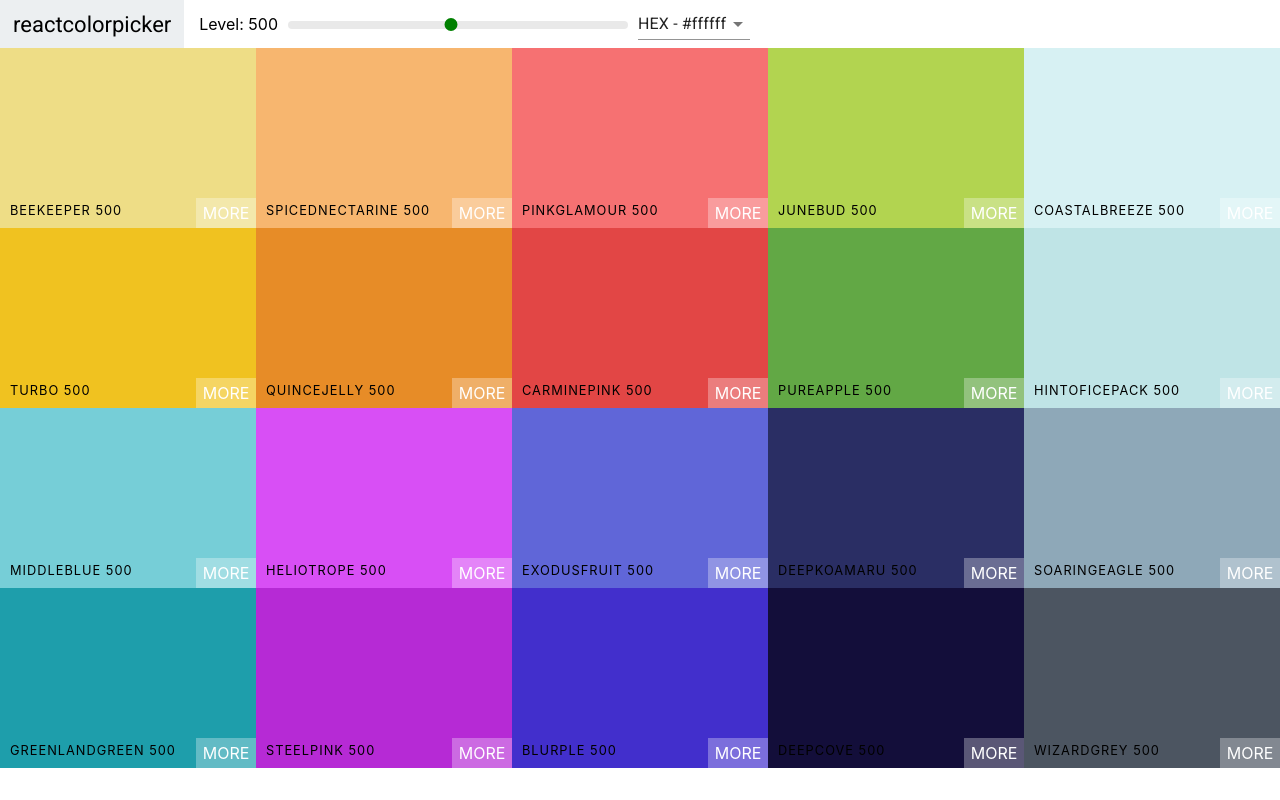
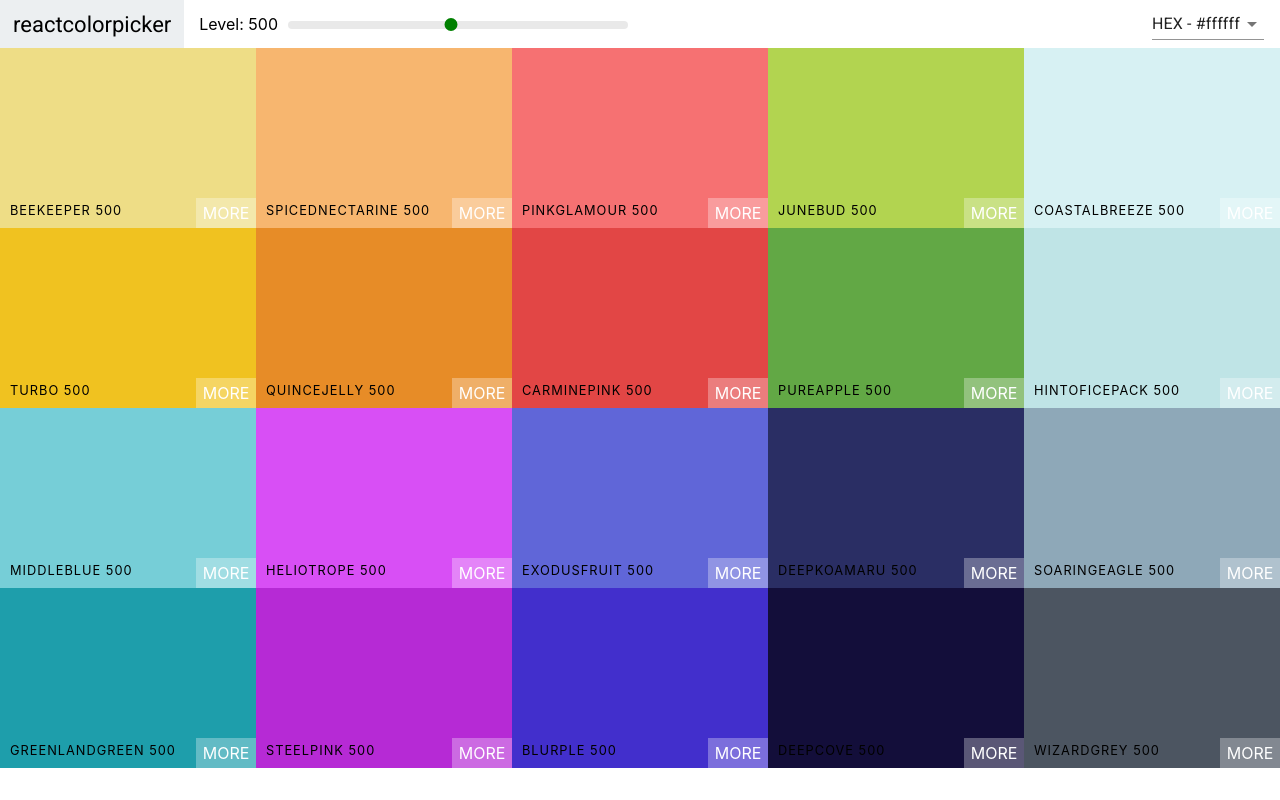
Before and after one commit to RGnt/colors-app, a React (Create React App) app: page / in a window 1280 px wide. Built offline with nearby package versions, Linux system fonts and the light colour scheme; the HTML template or start-up script is replaced by a standard one.

Commit message:
Snackbar

```diff
--- a/package.json
+++ b/package.json
@@ -4,6 +4,7 @@
   "private": true,
   "dependencies": {
     "@material-ui/core": "^4.3.2",
+    "@material-ui/icons": "^4.2.1",
     "chroma-js": "^2.0.4",
     "node-sass": "^4.12.0",
     "rc-slider": "^8.6.13",
--- a/src/Navbar/Navbar.js
+++ b/src/Navbar/Navbar.js
@@ -1,15 +1,20 @@
-import React from 'react';
+import React, { useState } from 'react';
 import Select from '@material-ui/core/Select';
 import { MenuItem } from '@material-ui/core';
+import CloseIcon from '@material-ui/icons/Close';
+import { Snackbar } from '@material-ui/core';
+import { IconButton } from '@material-ui/core';
 import Slider from 'rc-slider';
-import 'rc-slider/assets/index.css'
+import 'rc-slider/assets/index.css';
 import './Navbar.scss';
+import { format } from 'upath';
 
-const Navbar = ({ level, changeLevel, handleChange, currentFormat }) => {
+const Navbar = ({ level, changeLevel, handleChange, currentFormat, snackBarOpen, snackBarHandler }) => {
+
     return (
         <header className="Navbar">
             <div className="logo">
-                <a href="">reactcolorpicker</a>
+                <a href="#">reactcolorpicker</a>
             </div>
             <div className="slider-container">
                 <span>Level: {level}</span>
@@ -29,6 +34,32 @@ const Navbar = ({ level, changeLevel, handleChange, currentFormat }) => {
                     <MenuItem value="rgba">RGBA - rgba(255,255,255,0.1)</MenuItem>
                 </Select>
             </div>
+            <Snackbar
+                anchorOrigin={
+                    {
+                        vertical: "bottom",
+                        horizontal: "left"
+                    }}
+                open={snackBarOpen}
+                autoHideDuration={3000}
+                message={
+                    <span id="message-id">
+                        Format Changed To {currentFormat.toUpperCase()}
+                    </span>}
+                ContentProps={{
+                    "aria-describedby": "message-id"
+                }}
+                onClose={() => snackBarHandler(false)}
+                action={[
+                    <IconButton
+                        onClick={() => snackBarHandler(false)}
+                        color='inherit'
+                        key="close"
+                        aria-label="close">
+                        <CloseIcon />
+                    </IconButton>
+                ]}
+            />
         </header>
     );
 };
--- a/src/Navbar/Navbar.scss
+++ b/src/Navbar/Navbar.scss
@@ -17,6 +17,10 @@
             text-decoration: none;
             color: black;
         }
+    }
+    .select-container {
+        margin-left: auto;
+        margin-right: 1rem;
     }
 }
 
--- a/src/Palette/Palette.js
+++ b/src/Palette/Palette.js
@@ -8,21 +8,38 @@ import './Palette.scss';
 const Palette = ({ palette }) => {
   const [level, setLevel] = useState(500);
   const [format, setFormat] = useState('hex');
+  const [snackBarOpen, setSnackBarStatus] = useState(false);
 
   const changeFormat = (e) => {
     setFormat(e.target.value);
+    setSnackBarStatus(true);
+    setTimeout(() => setSnackBarStatus(false), 2500);
   }
   const changeLevel = (newLevel) => {
     setLevel(newLevel);
   }
+  const snackBarHandler = (val) => {
+    setSnackBarStatus(val)
+  }
 
   const colorBoxes = palette.colors[level].map(color => (
-    <ColorBox key={color.id} background={color[format]} name={color.name} copyFormat={format} />
+    <ColorBox
+      key={color.id}
+      background={color[format]}
+      name={color.name}
+      copyFormat={format} />
   ));
 
   return (
     <div className="Palette">
-      <Navbar level={level} changeLevel={changeLevel} handleChange={changeFormat} currentFormat={format} />
+      <Navbar
+        level={level}
+        changeLevel={changeLevel}
+        handleChange={changeFormat}
+        currentFormat={format}
+        snackBarOpen={snackBarOpen}
+        snackBarHandler={snackBarHandler}
+      />
       {/* Navbar here */}
       <div className="Palette-colors">{colorBoxes}</div>
       {/* footer eventually */}
```
Also changed, not shown: 1 other file (tests, documents, lock files or other folders).
